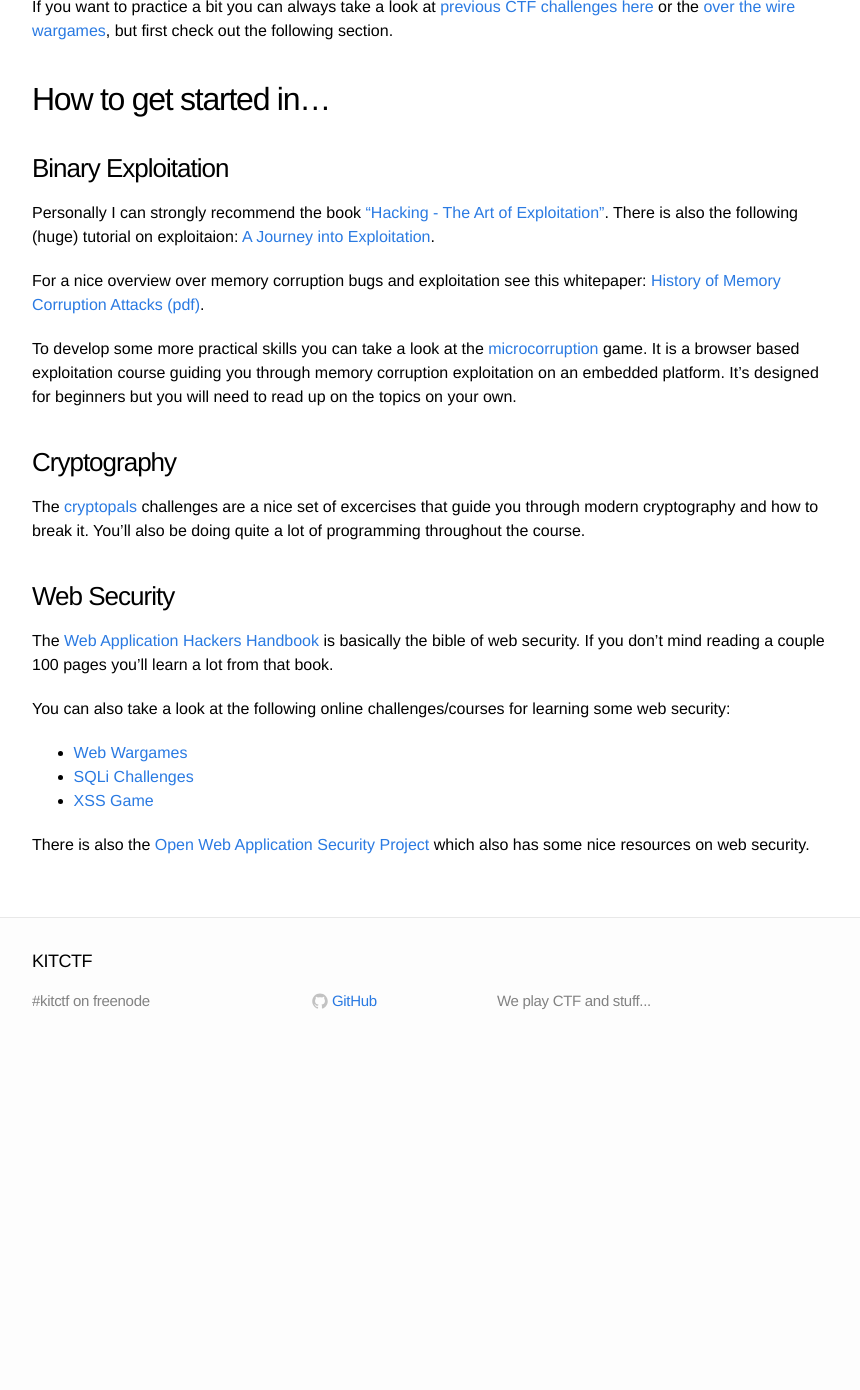
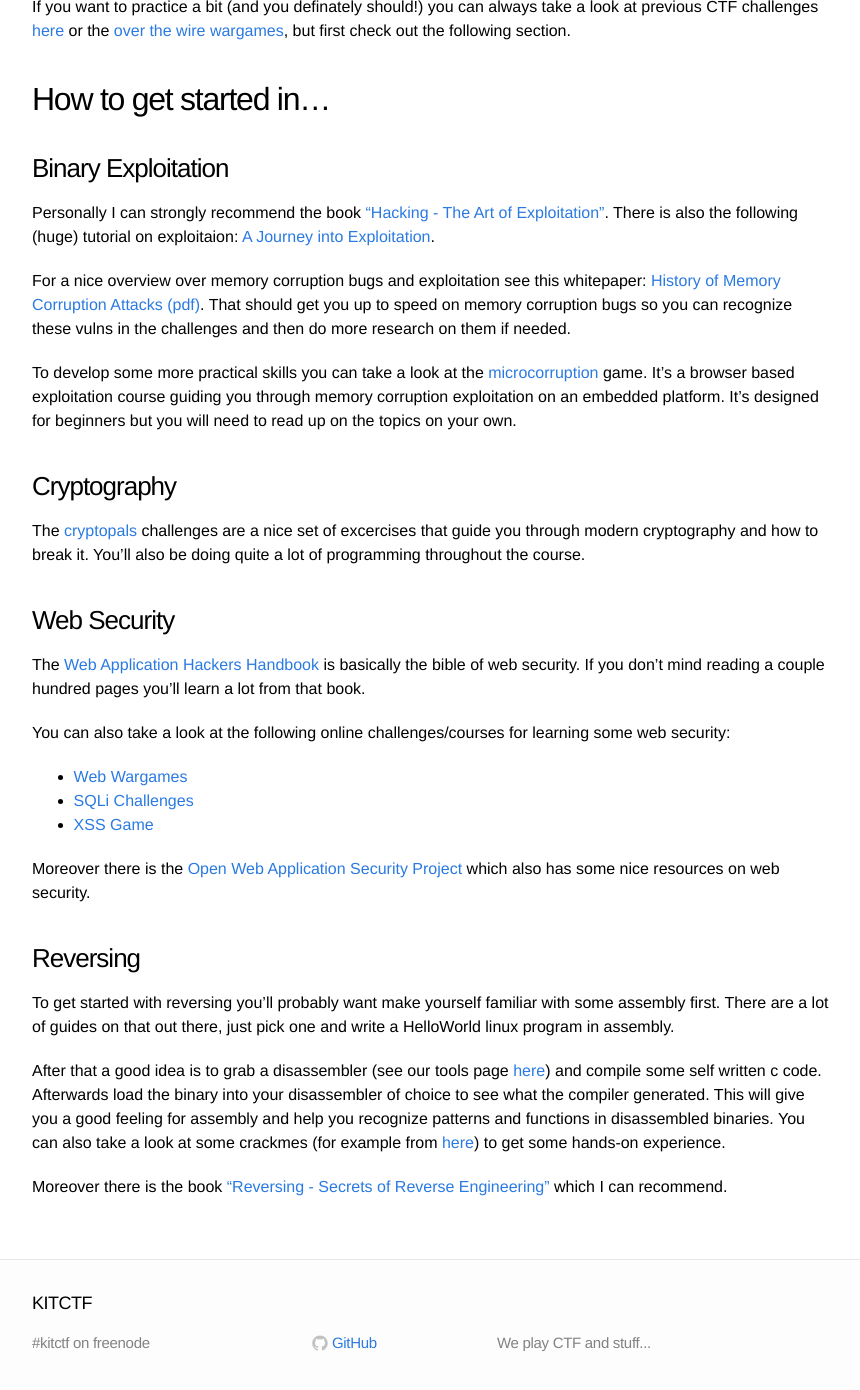
Before and after one commit to kitctf/www, a Jekyll site: the page built from getting-started.md, in a window 1280 px wide and 1400 px high, scrolled down 503 px. Shown: the top 1390 px of the window, without its empty margins (208-1068 px from the left). Built offline with Jekyll 4.4.1, drawn with Linux system fonts in a browser that asks for light colours; before the commit the page ends 1561 px from its top, so only the background shows below that; some of the changed text lies outside the part shown.

Commit message:
Added tools.md

```diff
--- a/getting-started.md
+++ b/getting-started.md
@@ -8,11 +8,11 @@
 
 ## CTF in general
 
-Probably the best resource to get started with CTF is the [Trail of Bits guide to CTF](https://trailofbits.github.io/ctf/), but there is also the following [blog post on how to get started with CTF](http://www.endgame.com/blog/how-to-get-started-in-ctf.html).
+Probably the best way to get started with CTF is by reading the [Trail of Bits guide to CTF](https://trailofbits.github.io/ctf/), but there is also the following [blog post on how to get started with CTF](http://www.endgame.com/blog/how-to-get-started-in-ctf.html).
 
 Other than that you'll usually learn a lot from writeups for CTF challenges (especially for ones you tried but couldn't solve). A writeup is just a guide walking you through the solution for a challenge. There is a [CTF writeup repository on github](https://github.com/ctfs/write-ups) that contains a lot of them. You'll also find writeups for the corresponding CTFs on [ctftime.org](https://ctftime.org/).
 
-If you want to practice a bit you can always take a look at [previous CTF challenges here](http://repo.shell-storm.org/CTF/) or the [over the wire wargames](http://overthewire.org/wargames/), but first check out the following section.
+If you want to practice a bit (and you definately should!) you can always take a look at previous CTF challenges [here](http://repo.shell-storm.org/CTF/) or the [over the wire wargames](http://overthewire.org/wargames/), but first check out the following section.
 
 ## How to get started in...
 
@@ -22,8 +22,9 @@
 There is also the following (huge) tutorial on exploitaion: [A Journey into Exploitation](http://myne-us.blogspot.de/2010/08/from-0x90-to-0x4c454554-journey-into.html).
 
 For a nice overview over memory corruption bugs and exploitation see this whitepaper: [History of Memory Corruption Attacks (pdf)](https://media.blackhat.com/bh-us-10/whitepapers/Meer/BlackHat-USA-2010-Meer-History-of-Memory-Corruption-Attacks-wp.pdf).
+That should get you up to speed on memory corruption bugs so you can recognize these vulns in the challenges and then do more research on them if needed.
 
-To develop some more practical skills you can take a look at the [microcorruption](https://microcorruption.com) game. It is a browser based exploitation course guiding you through memory corruption exploitation on an embedded platform. It's designed for beginners but you will need to read up on the topics on your own.
+To develop some more practical skills you can take a look at the [microcorruption](https://microcorruption.com) game. It's a browser based exploitation course guiding you through memory corruption exploitation on an embedded platform. It's designed for beginners but you will need to read up on the topics on your own.
 
 ### Cryptography
 
@@ -31,11 +32,21 @@
 
 ### Web Security
 
-The [Web Application Hackers Handbook](http://mdsec.net/wahh/) is basically the bible of web security. If you don't mind reading a couple 100 pages you'll learn a lot from that book.
+The [Web Application Hackers Handbook](http://mdsec.net/wahh/) is basically the bible of web security. If you don't mind reading a couple hundred pages you'll learn a lot from that book.
 
 You can also take a look at the following online challenges/courses for learning some web security:
+
 - [Web Wargames](http://overthewire.org/wargames/natas/)
 - [SQLi Challenges](http://www.zixem.altervista.org/SQLi/)
 - [XSS Game](https://xss-game.appspot.com/)
 
-There is also the [Open Web Application Security Project](https://www.owasp.org) which also has some nice resources on web security.
+Moreover there is the [Open Web Application Security Project](https://www.owasp.org) which also has some nice resources on web security.
+
+### Reversing
+
+To get started with reversing you'll probably want make yourself familiar with some assembly first. There are a lot of guides on that out there, just pick one and write a HelloWorld linux program in assembly.
+
+After that a good idea is to grab a disassembler (see our tools page [here](/tools)) and compile some self written c code. Afterwards load the binary into your disassembler of choice to see what the compiler generated. This will give you a good feeling for assembly and help you recognize patterns and functions in disassembled binaries.
+You can also take a look at some crackmes (for example from [here](http://www.crackmes.de/)) to get some hands-on experience.
+
+Moreover there is the book ["Reversing - Secrets of Reverse Engineering"](http://eu.wiley.com/WileyCDA/WileyTitle/productCd-0764574817.html) which I can recommend.
```
Also changed, not shown: tools.md (added, +61 -0 lines).
